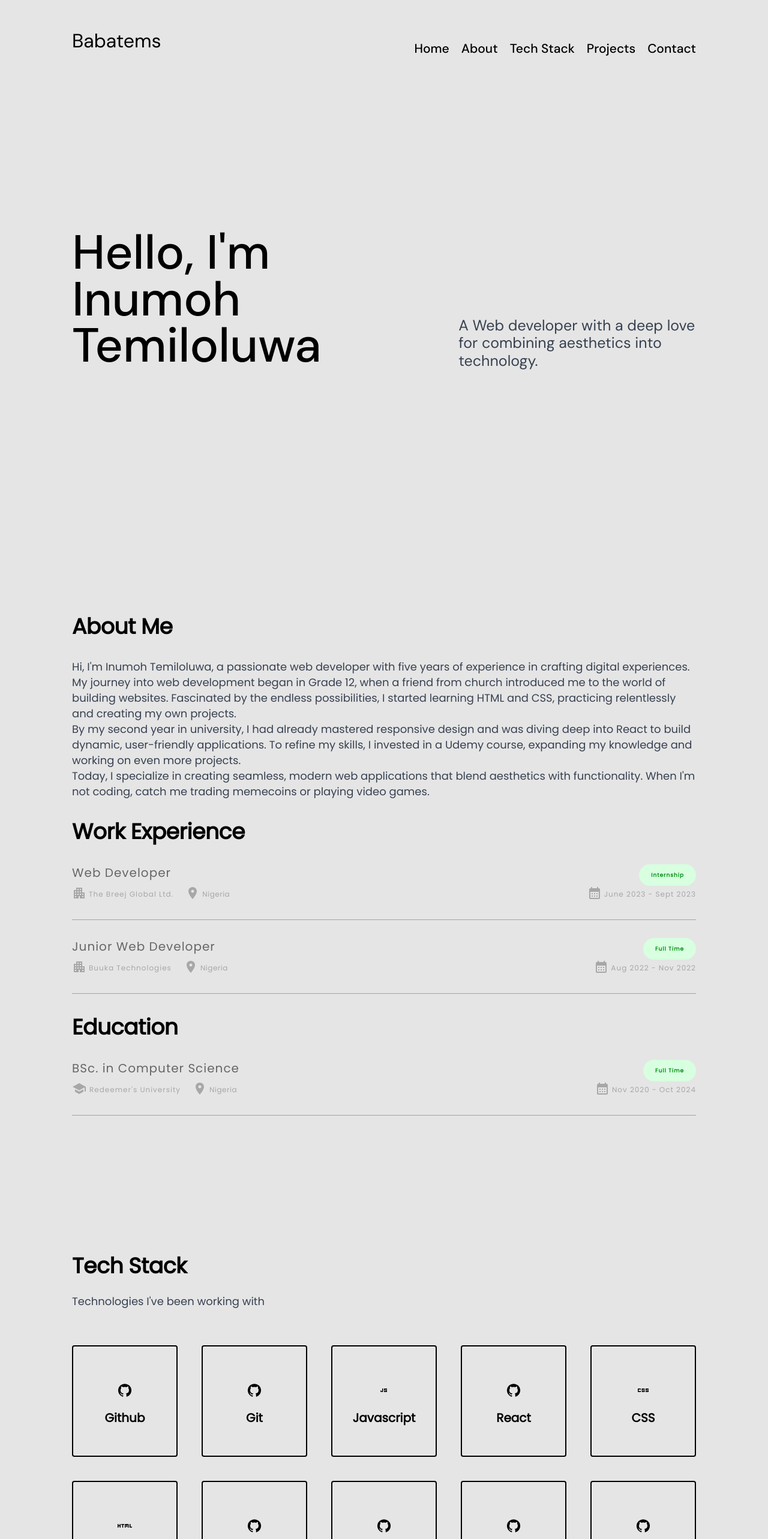
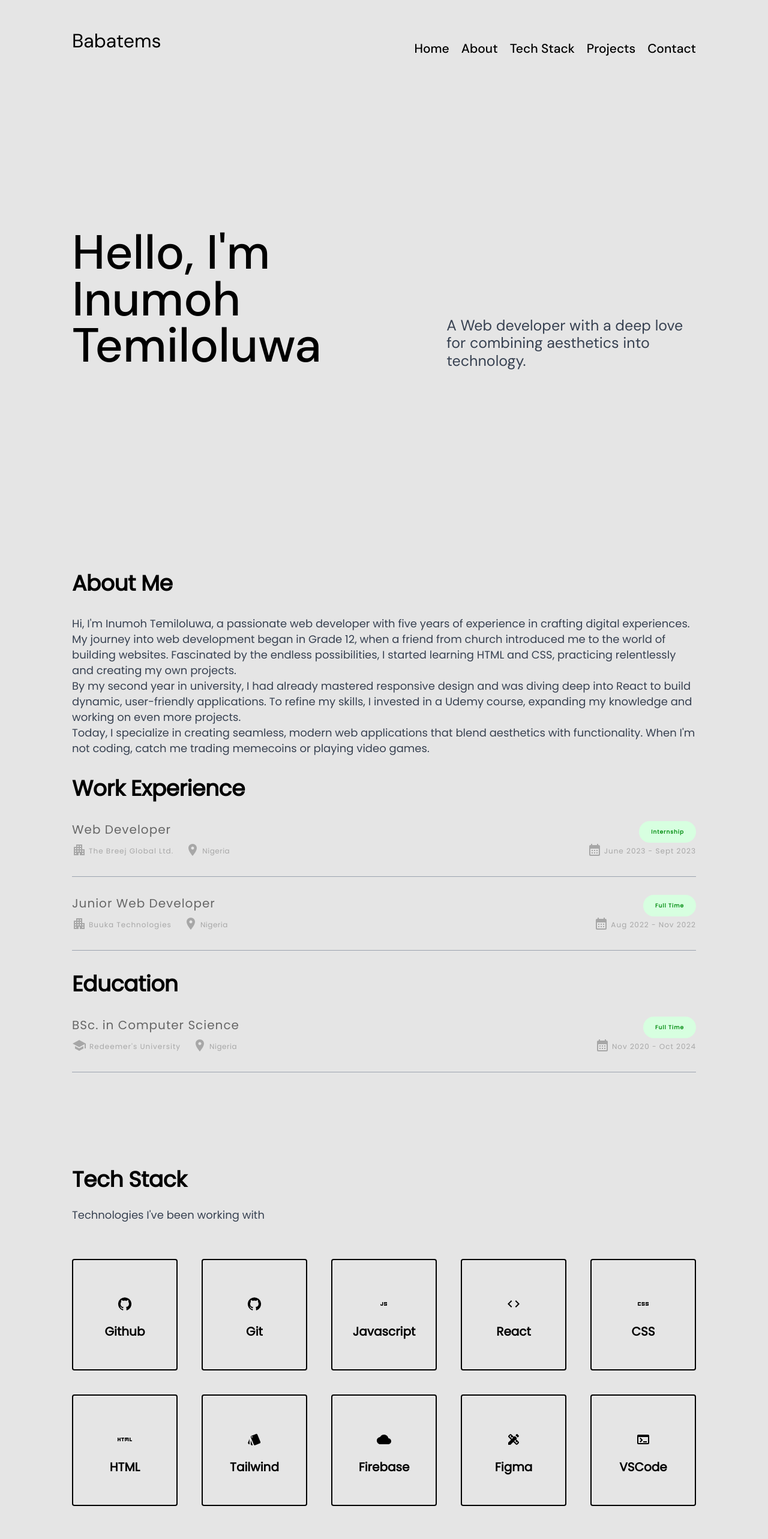
Before and after one commit to Babatems/Portfolio, a React (Create React App) app: page / in a window 1280 px wide. Shown: the top 2566 px of the page at 60% size. Built offline with nearby package versions, Linux system fonts and the light colour scheme.

Commit message:
Minor updates to fix display

```diff
--- a/src/sections/About.js
+++ b/src/sections/About.js
@@ -5,7 +5,7 @@ import SchoolIcon from '@mui/icons-material/School';
 
 export default function About() {
   return (
-    <div className="min-h-screen flex flex-col gap-7 px-4 md:px-[120px] py-[9vh] md:py-[14vh]">
+    <div className="min-h-screen flex flex-col gap-7 px-4 md:px-[120px] py-[5vh]">
       <h1 className="text-black font-poppins font-bold md:text-[36px] leading-[52px]"
         style={{letterSpacing: '-0.4px'}}
       >About Me
--- a/src/sections/Footer.js
+++ b/src/sections/Footer.js
@@ -9,13 +9,25 @@ export default function Footer() {
                 </p>
             </a>
             <div className="flex flex-row gap-7">
-                <a href="https://www.linkedin.com/in/temiloluwa-inumoh-60b350250/" className="font-poppins font-medium text-[21px] leading-[120%] text-black"
+                <a
+                    href="https://www.linkedin.com/in/temiloluwa-inumoh-60b350250/"
+                    target="_blank"
+                    rel="noopener noreferrer"
+                    className="font-poppins font-medium text-[21px] leading-[120%] text-black"
                     style={{ letterSpacing: '-3%' }}
                 >Linkedin</a>
-                <a href="https://x.com/TInumoh" className="font-poppins font-medium text-[21px] leading-[120%] text-black"
+                <a
+                    href="https://x.com/TInumoh"
+                    target="_blank"
+                    rel="noopener noreferrer"
+                    className="font-poppins font-medium text-[21px] leading-[120%] text-black"
                     style={{ letterSpacing: '-3%' }}
                 >X</a>
-                <a href="https://github.com/Babatems" className="font-poppins font-medium text-[21px] leading-[120%] text-black"
+                <a
+                    href="https://github.com/Babatems"
+                    target="_blank"
+                    rel="noopener noreferrer"
+                    className="font-poppins font-medium text-[21px] leading-[120%] text-black"
                     style={{ letterSpacing: '-3%' }}
                 >Github</a>
             </div>
--- a/src/sections/Home.js
+++ b/src/sections/Home.js
@@ -1,7 +1,7 @@
 export default function Home() {
   return (
-    <div className="min-h-screen flex flex-col md:flex-row px-4 md:px-[120px] py-[10vh] md:py-[15vh] items-center">
-      <div className="flex flex-row md:justify-between md:items-end lg:gap-[50px]">
+    <div className="min-h-screen flex flex-col md:flex-row px-4 md:px-[120px] justify-center items-center">
+      <div className="flex flex-row justify-between items-end w-full">
         <h1
           className="font-sans font-medium text-black md:text-[80px] leading-[97.2%] mb-4"
           style={{ letterSpacing: '-3%' }}
--- a/src/sections/Projects.js
+++ b/src/sections/Projects.js
@@ -12,7 +12,7 @@ export default function Projects() {
         Projects
       </h1>
       <p className="text-gray-700 font-normal font-poppins text-[18px] leading-[26px] mb-[60px]">A few things I've built</p>
-      <div className='flex flex-col gap-10'>
+      <div className='flex flex-col gap-[6rem]'>
         <div className="flex flex-row justify-between w-full h-[300px]">
           {/* Image */}
           <img src="/images/icon-git.png" alt="" className="h-[300px]" />
--- a/src/sections/TechStack.js
+++ b/src/sections/TechStack.js
@@ -2,6 +2,11 @@ import GitHubIcon from '@mui/icons-material/GitHub';
 import JavascriptIcon from '@mui/icons-material/Javascript';
 import CssIcon from '@mui/icons-material/Css';
 import HtmlIcon from '@mui/icons-material/Html';
+import ReactIcon from '@mui/icons-material/Code'; // Replace with a React-specific icon if available
+import TailwindIcon from '@mui/icons-material/Style'; // Replace with a Tailwind-specific icon if available
+import FirebaseIcon from '@mui/icons-material/Cloud'; // Replace with a Firebase-specific icon if available
+import FigmaIcon from '@mui/icons-material/DesignServices'; // Replace with a Figma-specific icon if available
+import VSCodeIcon from '@mui/icons-material/Terminal'; // Replace with a VSCode-specific icon if available
 
 export default function TechStack() {
   return (
@@ -42,7 +47,7 @@ export default function TechStack() {
         </div>
 
         <div className="group w-full h-[186px] rounded border-2 border-black flex flex-col items-center justify-center gap-[32px] transition-all duration-300 hover:bg-black">
-          <GitHubIcon className="w-11 h-11 text-black group-hover:text-white transition-all duration-300" />
+          <ReactIcon className="w-11 h-11 text-black group-hover:text-white transition-all duration-300" />
           <p className="text-black font-poppins font-bold text-[20px] leading-[24%] group-hover:text-white transition-all duration-300"
             style={{ letterSpacing: "-2%" }}
           >
@@ -69,7 +74,7 @@ export default function TechStack() {
         </div>
 
         <div className="group w-full h-[186px] rounded border-2 border-black flex flex-col items-center justify-center gap-[32px] transition-all duration-300 hover:bg-black">
-          <GitHubIcon className="w-11 h-11 text-black group-hover:text-white transition-all duration-300" />
+          <TailwindIcon className="w-11 h-11 text-black group-hover:text-white transition-all duration-300" />
           <p className="text-black font-poppins font-bold text-[20px] leading-[24%] group-hover:text-white transition-all duration-300"
             style={{ letterSpacing: "-2%" }}
           >
@@ -78,7 +83,7 @@ export default function TechStack() {
         </div>
 
         <div className="group w-full h-[186px] rounded border-2 border-black flex flex-col items-center justify-center gap-[32px] transition-all duration-300 hover:bg-black">
-          <GitHubIcon className="w-11 h-11 text-black group-hover:text-white transition-all duration-300" />
+          <FirebaseIcon className="w-11 h-11 text-black group-hover:text-white transition-all duration-300" />
           <p className="text-black font-poppins font-bold text-[20px] leading-[24%] group-hover:text-white transition-all duration-300"
             style={{ letterSpacing: "-2%" }}
           >
@@ -87,7 +92,7 @@ export default function TechStack() {
         </div>
 
         <div className="group w-full h-[186px] rounded border-2 border-black flex flex-col items-center justify-center gap-[32px] transition-all duration-300 hover:bg-black">
-          <GitHubIcon className="w-11 h-11 text-black group-hover:text-white transition-all duration-300" />
+          <FigmaIcon className="w-11 h-11 text-black group-hover:text-white transition-all duration-300" />
           <p className="text-black font-poppins font-bold text-[20px] leading-[24%] group-hover:text-white transition-all duration-300"
             style={{ letterSpacing: "-2%" }}
           >
@@ -96,7 +101,7 @@ export default function TechStack() {
         </div>
 
         <div className="group w-full h-[186px] rounded border-2 border-black flex flex-col items-center justify-center gap-[32px] transition-all duration-300 hover:bg-black">
-          <GitHubIcon className="w-11 h-11 text-black group-hover:text-white transition-all duration-300" />
+          <VSCodeIcon className="w-11 h-11 text-black group-hover:text-white transition-all duration-300" />
           <p className="text-black font-poppins font-bold text-[20px] leading-[24%] group-hover:text-white transition-all duration-300"
             style={{ letterSpacing: "-2%" }}
           >
```
